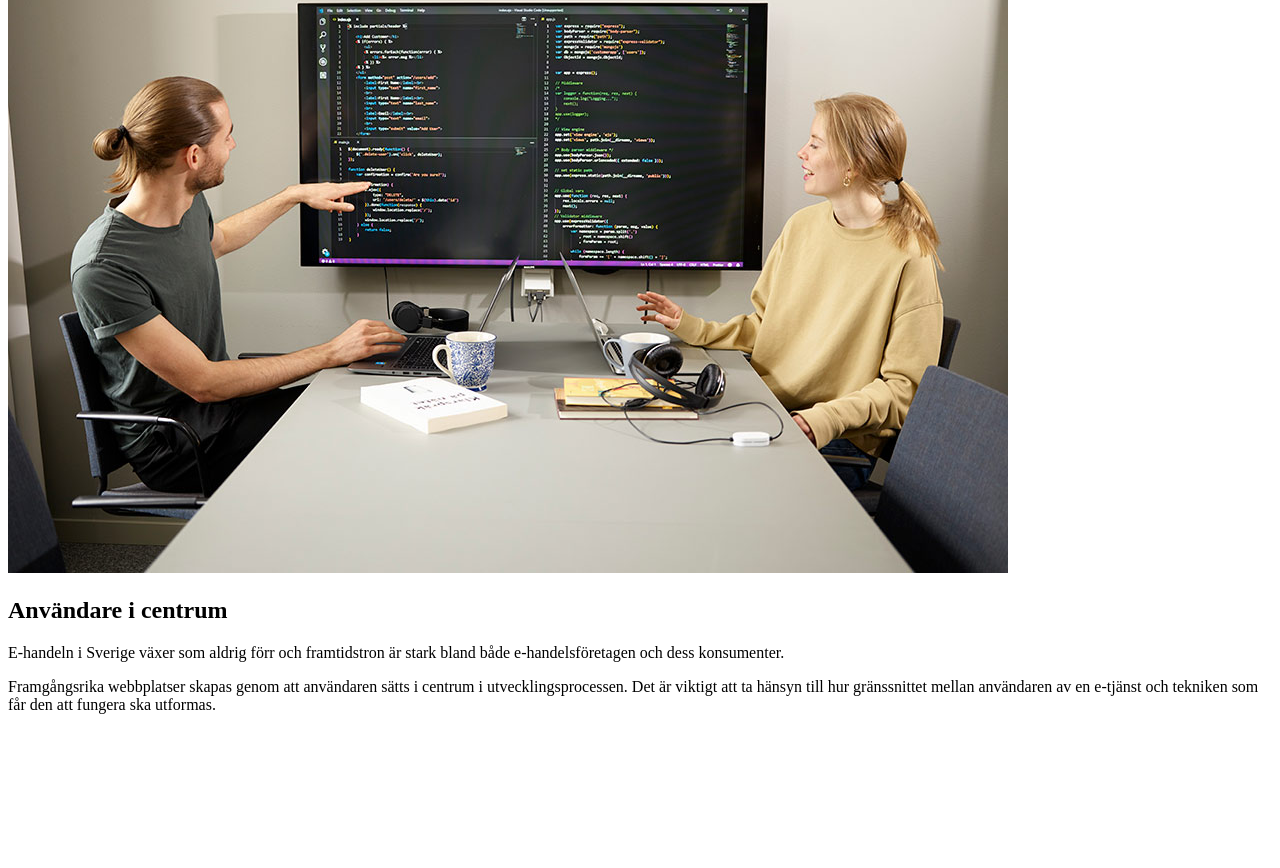
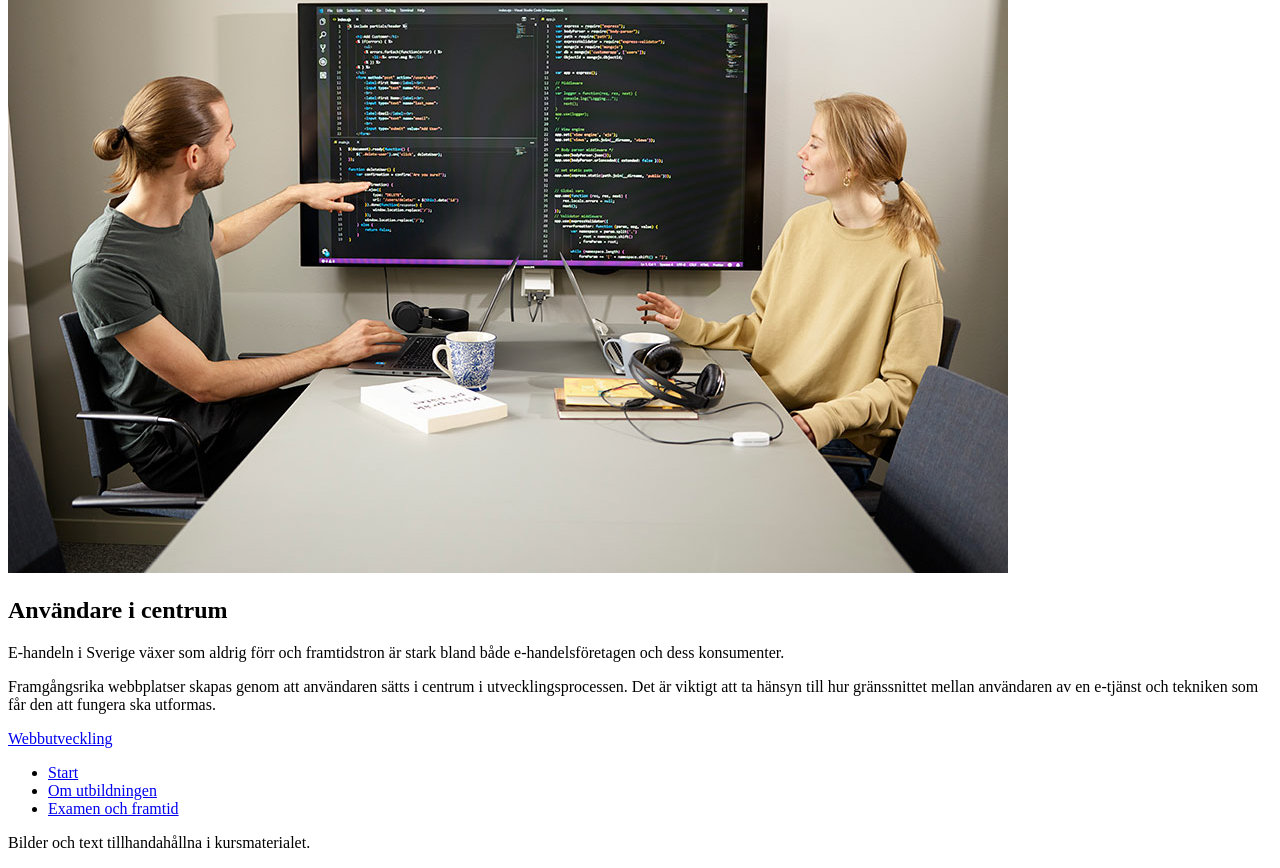
Before and after one commit to mattiasafeldt/laboration_2, a plain HTML site: page index.html in a window 1280 px wide. Shown: the part 524-1392 px from the top of the page. Before the commit the page ends 1254 px from the top, so only its background shows below. Drawn offline with Linux system fonts and the light colour scheme.

Commit message:
Sidfot med navigering skapad.

```diff
--- a/index.html
+++ b/index.html
@@ -35,5 +35,16 @@
             <p>Framgångsrika webbplatser skapas genom att användaren sätts i centrum i utvecklingsprocessen. Det är viktigt att ta hänsyn till hur gränssnittet mellan användaren av en e-tjänst och tekniken som får den att fungera ska utformas.</p>
         </section>
     </main>
+    <footer class="site-footer">
+        <a href="index.html" class="site-name">Webbutveckling</a>
+        <nav aria-label="Sidfotsnavigation">
+            <ul class="footer-nav">
+                <li><a href="index.html" aria-current="page">Start</a></li>
+                <li><a href="om-utbildningen.html">Om utbildningen</a></li>
+                <li><a href="framtid.html">Examen och framtid</a></li>
+            </ul>
+        </nav>
+        <p>Bilder och text tillhandahållna i kursmaterialet.</p>
+    </footer>
 </body>
 </html>
```
